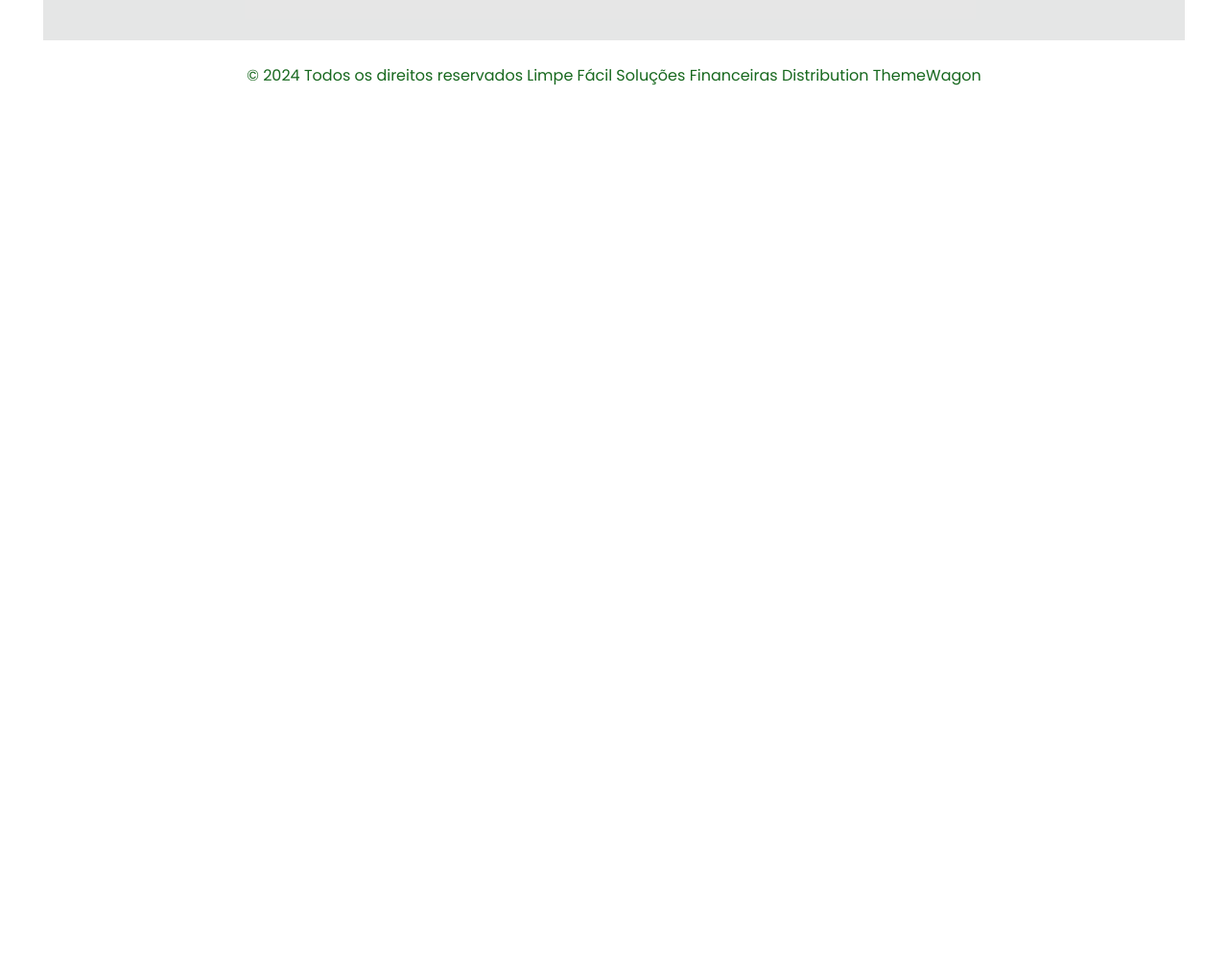
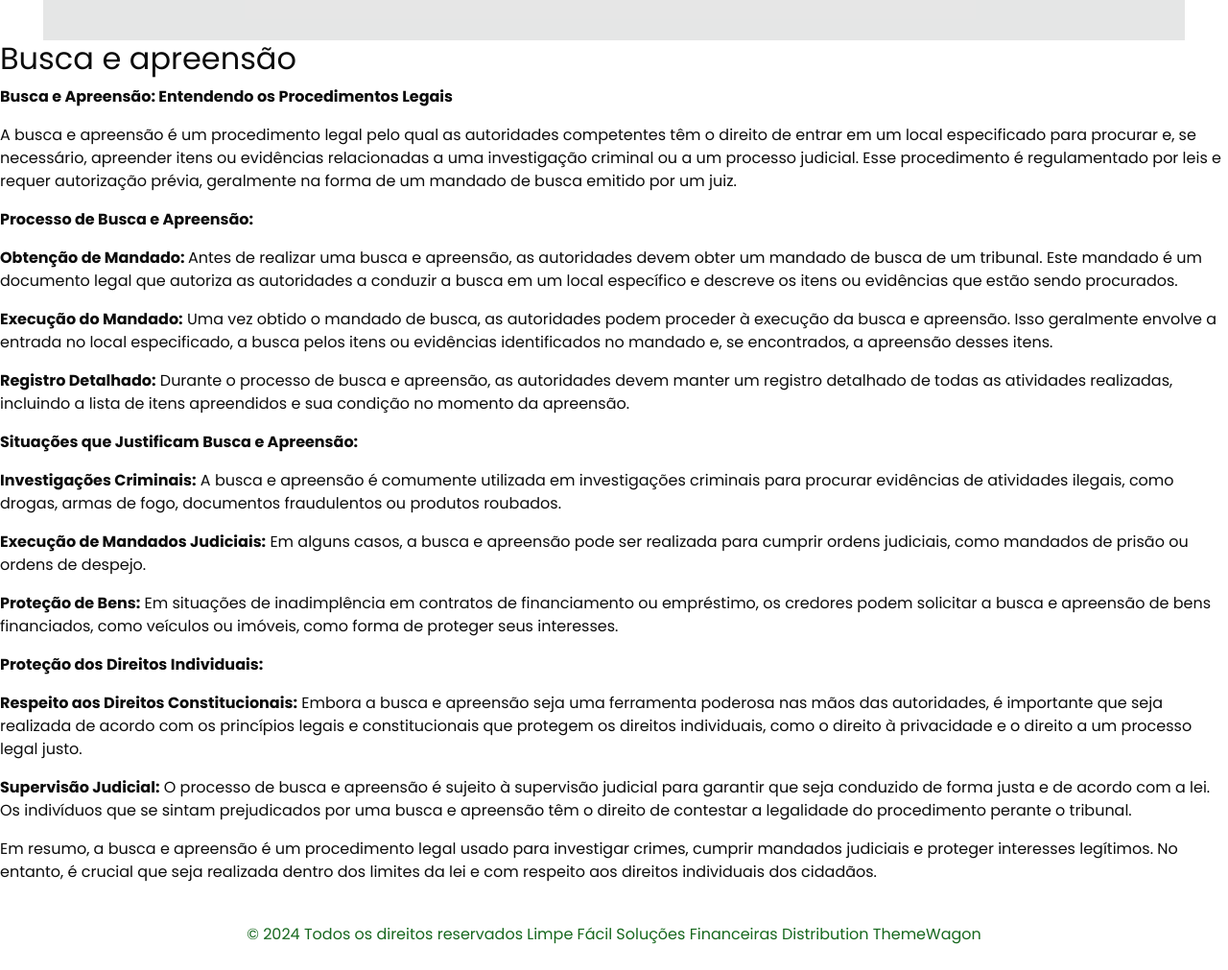
Before and after one commit to tiagosantos0412/limpefacilsolucoesfinanceiras, a plain HTML site: page busca_e_apreensao.html in a window 1280 px wide. Shown: the part 1505-2516 px from the top of the page at 96% size. Before the commit the page ends 1621 px from the top, so only its background shows below. Drawn offline with Linux system fonts and the light colour scheme; some packages are replaced by stand-ins of ours; a script that the page names is missing.

Commit message:
Inserindo as paginas de serviços com os devidos textos busca e apreensão.

```diff
--- a/busca_e_apreensao.html
+++ b/busca_e_apreensao.html
@@ -167,7 +167,43 @@
     </div>
   </section>
   <!-- End info section -->
-
+  <div class="texto_explicativo">
+    <h2>Busca e apreensão</h2>
+    <p class="subtitulo"><strong>Busca e Apreensão: Entendendo os Procedimentos Legais</strong></p>
+    <P>
+      A busca e apreensão é um procedimento legal pelo qual as autoridades competentes têm o direito de entrar em um local especificado para procurar e, se necessário, apreender itens ou evidências relacionadas a uma investigação criminal ou a um processo judicial. Esse procedimento é regulamentado por leis e requer autorização prévia, geralmente na forma de um mandado de busca emitido por um juiz.
+    </P>
+    <P><strong>Processo de Busca e Apreensão:</strong></P>
+    <P>
+      <strong>Obtenção de Mandado: </strong>Antes de realizar uma busca e apreensão, as autoridades devem obter um mandado de busca de um tribunal. Este mandado é um documento legal que autoriza as autoridades a conduzir a busca em um local específico e descreve os itens ou evidências que estão sendo procurados.
+    </P>
+    <P>
+      <strong>Execução do Mandado:</strong> Uma vez obtido o mandado de busca, as autoridades podem proceder à execução da busca e apreensão. Isso geralmente envolve a entrada no local especificado, a busca pelos itens ou evidências identificados no mandado e, se encontrados, a apreensão desses itens.
+    </P>
+    <P>
+      <strong>Registro Detalhado:</strong> Durante o processo de busca e apreensão, as autoridades devem manter um registro detalhado de todas as atividades realizadas, incluindo a lista de itens apreendidos e sua condição no momento da apreensão.
+    </P>
+    <P><strong>Situações que Justificam Busca e Apreensão:</strong></P>
+    <P>
+      <strong>Investigações Criminais:</strong> A busca e apreensão é comumente utilizada em investigações criminais para procurar evidências de atividades ilegais, como drogas, armas de fogo, documentos fraudulentos ou produtos roubados.
+    </P>
+    <P>
+      <strong>Execução de Mandados Judiciais:</strong> Em alguns casos, a busca e apreensão pode ser realizada para cumprir ordens judiciais, como mandados de prisão ou ordens de despejo.
+    </P>
+    <P>
+      <strong>Proteção de Bens:</strong> Em situações de inadimplência em contratos de financiamento ou empréstimo, os credores podem solicitar a busca e apreensão de bens financiados, como veículos ou imóveis, como forma de proteger seus interesses.
+    </P>
+    <P><strong>Proteção dos Direitos Individuais:</strong></P>
+    <P>
+      <strong>Respeito aos Direitos Constitucionais:</strong> Embora a busca e apreensão seja uma ferramenta poderosa nas mãos das autoridades, é importante que seja realizada de acordo com os princípios legais e constitucionais que protegem os direitos individuais, como o direito à privacidade e o direito a um processo legal justo.
+    </P>
+    <P>
+      <strong>Supervisão Judicial:</strong> O processo de busca e apreensão é sujeito à supervisão judicial para garantir que seja conduzido de forma justa e de acordo com a lei. Os indivíduos que se sintam prejudicados por uma busca e apreensão têm o direito de contestar a legalidade do procedimento perante o tribunal.
+    </P>
+    <P>
+      Em resumo, a busca e apreensão é um procedimento legal usado para investigar crimes, cumprir mandados judiciais e proteger interesses legítimos. No entanto, é crucial que seja realizada dentro dos limites da lei e com respeito aos direitos individuais dos cidadãos.
+    </P>
+  </div>
 
   <!-- footer section -->
   <footer class="footer_section" id="footer">
```
Also changed, not shown: revisao_de_juros.html (+1 -1 lines).
